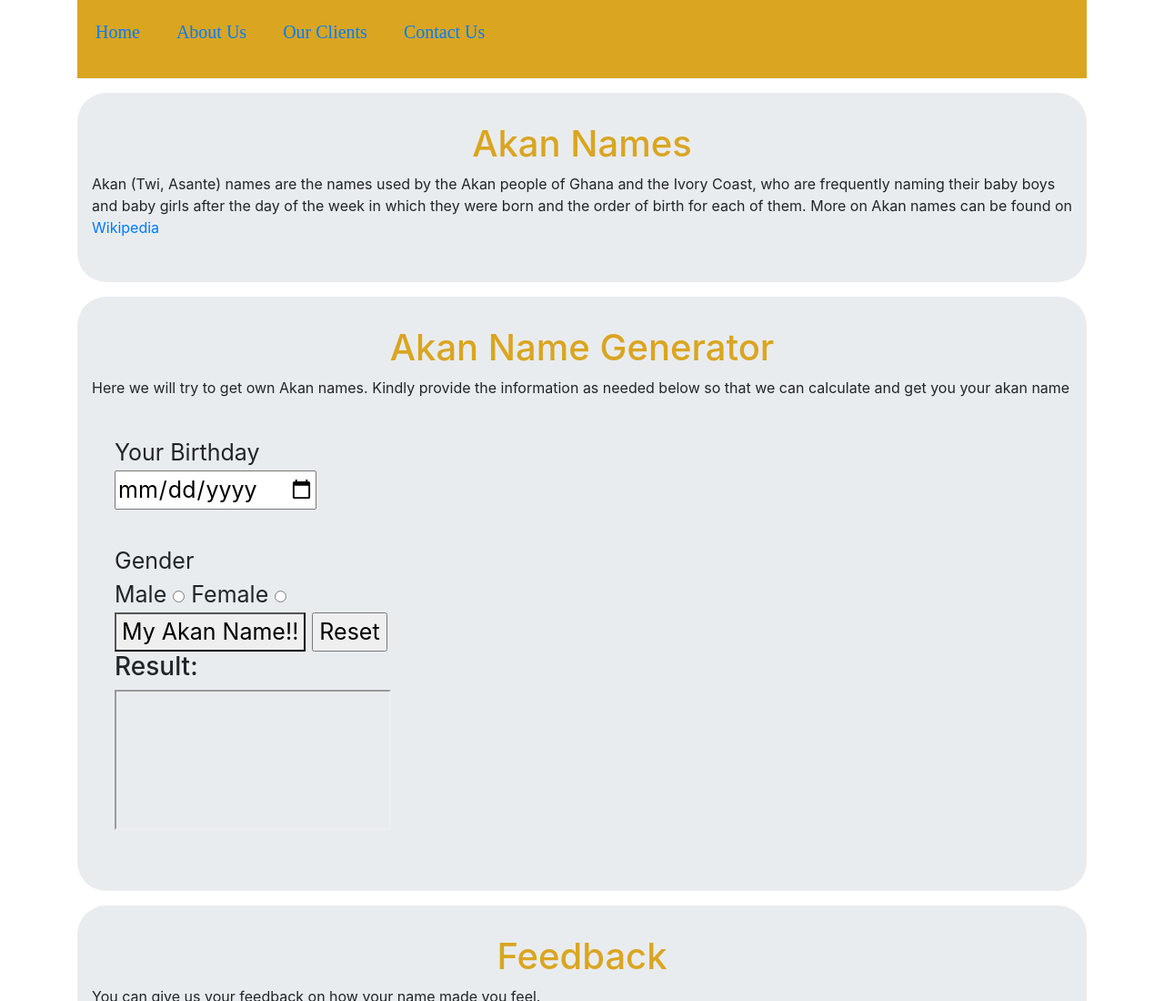
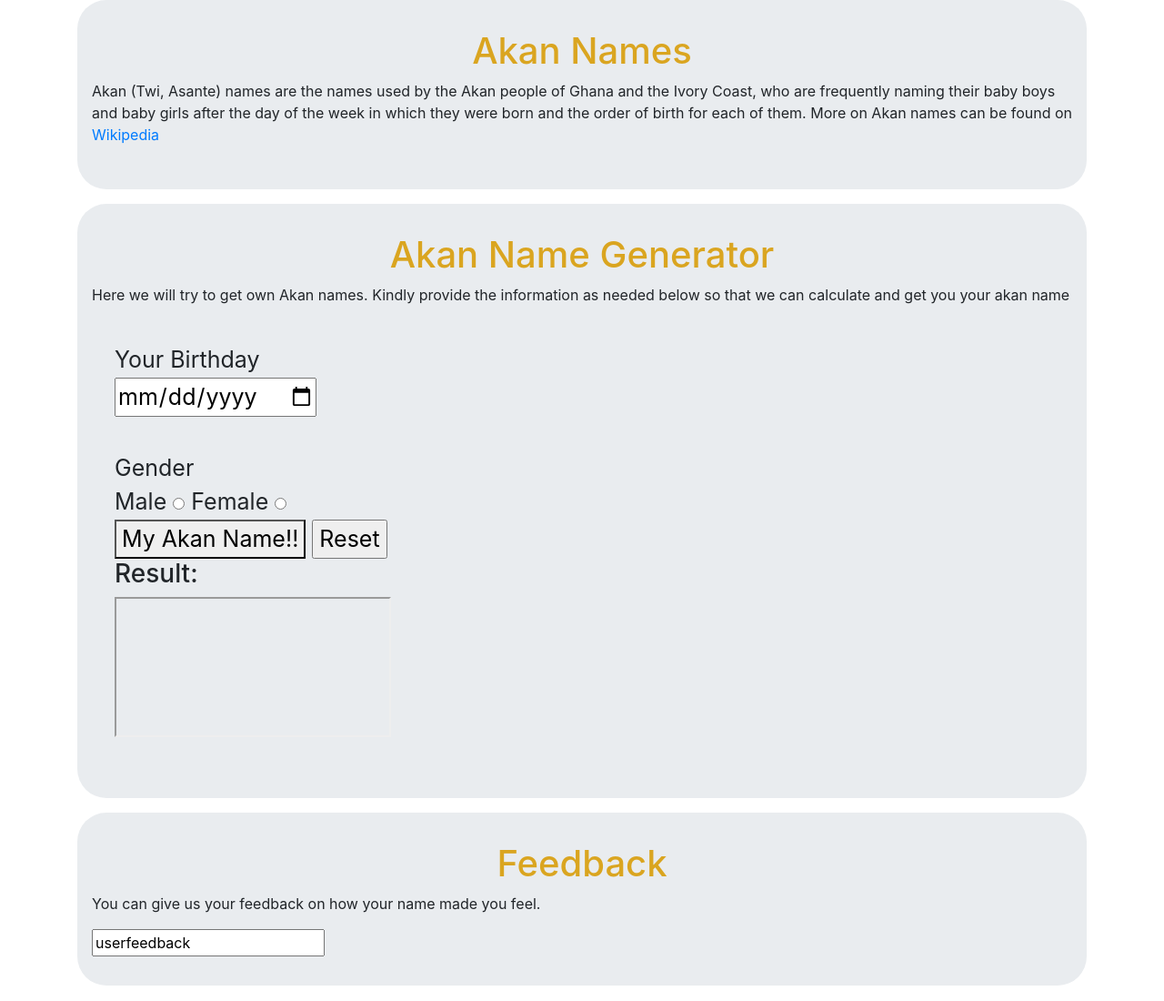
Before and after one commit to aenshtyn/Akan-Name, a plain HTML site: page index.html in a window 1280 px wide. Shown: the top 1100 px of the page at 91% size. Drawn offline with Linux system fonts and the light colour scheme.

Commit message:
css creation and inclusion of classes'

```diff
--- a/index.html
+++ b/index.html
@@ -14,17 +14,6 @@
   </head>
   <body>
     <div class ="container">
-
-      <div class = "nav">
-
-      <ul class="nav" style="float:center">
-        <li><a href="#home">Home</a></li>
-        <li><a href="#about">About Us</a></li>
-        <li><a href="#clients">Our Clients</a></li>
-        <li><a href="#contact">Contact Us</a></li>
-      </ul>
-
-    </div>
 
       <div class = "jumbotron">
 
```
